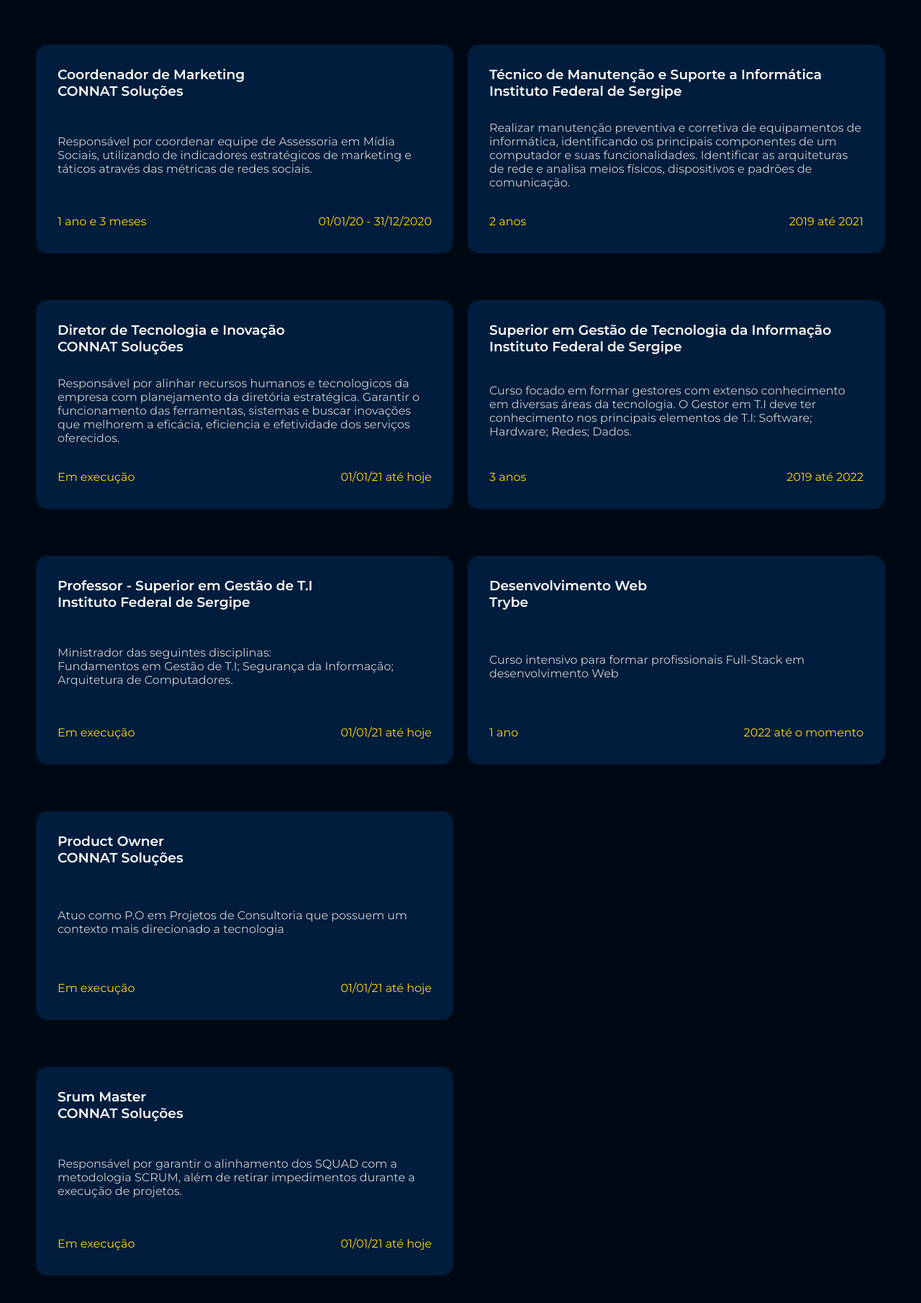
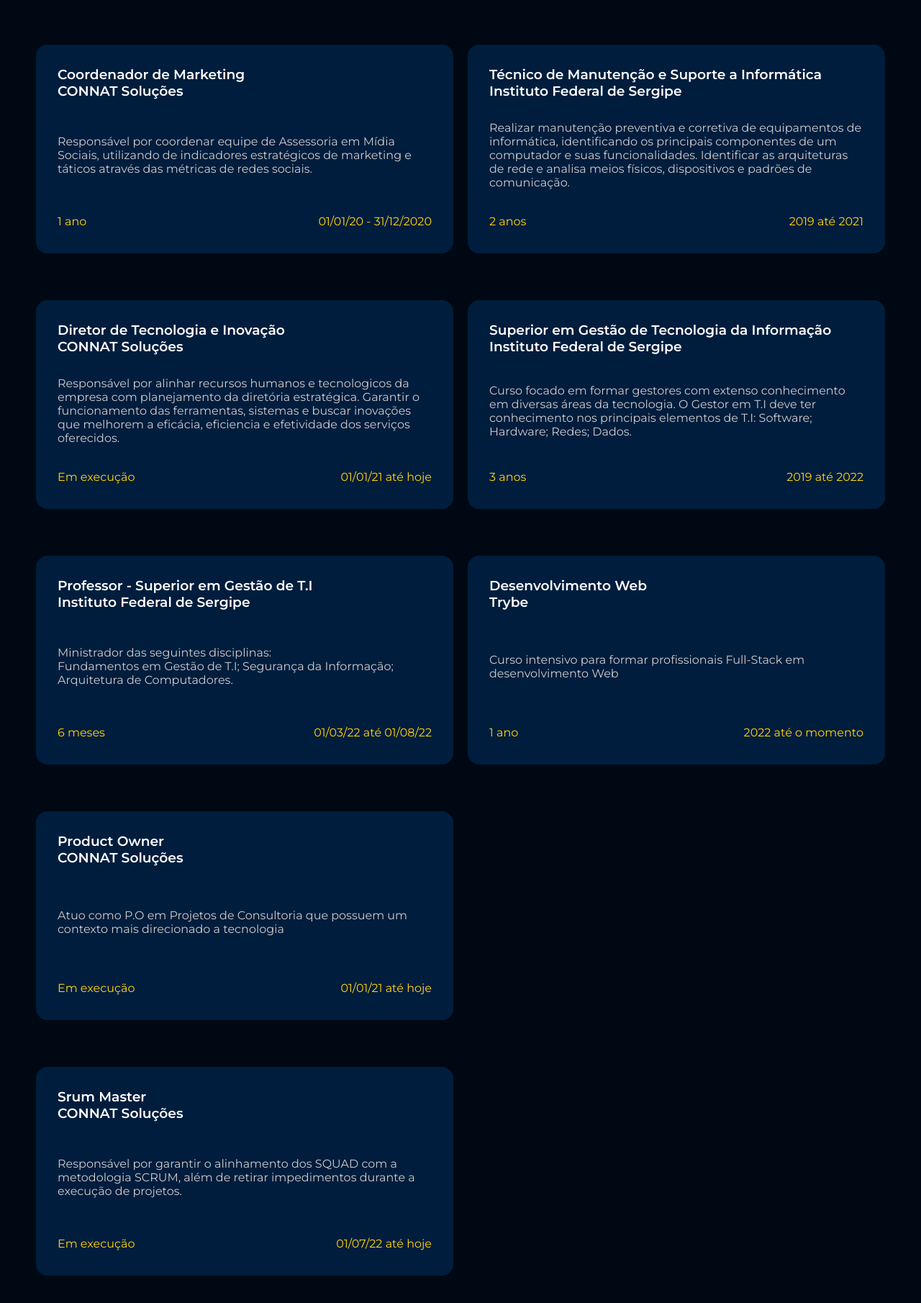
Before and after one commit to mateusmenesesDev/portfolio, a React (Create React App) app: page / in a window 1280 px wide. Shown: the part 2757-4567 px from the top of the page at 72% size. Built offline with nearby package versions, Linux system fonts and the light colour scheme; no server answers; the HTML template or start-up script is replaced by a standard one.

Commit message:
Corrigindo data de carreiras

```diff
--- a/src/components/Carrer/index.tsx
+++ b/src/components/Carrer/index.tsx
@@ -19,7 +19,7 @@
                                     <p>Responsável por coordenar equipe de Assessoria em Mídia Sociais,
                                         utilizando de indicadores estratégicos de marketing e táticos através das métricas de redes sociais.</p>
                                     <div className={style['experiences-box--details']}>
-                                        <p className={style['experiences-box--date']}>1 ano e  3 meses</p>
+                                        <p className={style['experiences-box--date']}>1 ano</p>
                                         <p className={style['experiences-box--date']}>01/01/20 - 31/12/2020</p>
                                     </div>
                                 </div>
@@ -38,8 +38,8 @@
                                 <p>Ministrador das seguintes disciplinas:<br/> Fundamentos em Gestão de T.I;
                                     Segurança da Informação; Arquitetura de Computadores.</p>
                                 <div className={style['experiences-box--details']}>
-                                    <p className={style['experiences-box--date']}>Em execução</p>
-                                    <p className={style['experiences-box--date']}>01/01/21 até hoje</p>
+                                    <p className={style['experiences-box--date']}>6 meses</p>
+                                    <p className={style['experiences-box--date']}>01/03/22 até 01/08/22</p>
                                 </div>
                             </div>
                             <div className={style['experiences-box']}>
@@ -56,7 +56,7 @@
                                     além de retirar impedimentos durante a execução de projetos.</p>
                                 <div className={style['experiences-box--details']}>
                                     <p className={style['experiences-box--date']}>Em execução</p>
-                                    <p className={style['experiences-box--date']}>01/01/21 até hoje</p>
+                                    <p className={style['experiences-box--date']}>01/07/22 até hoje</p>
                                 </div>
                             </div>
                     </div>
```
Also changed, not shown: 1 other file (tests, documents, lock files or other folders).
